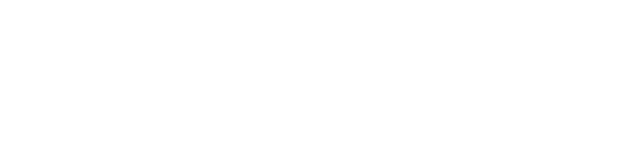
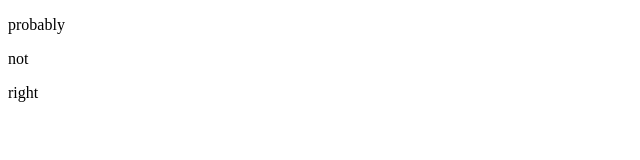
Before and after one commit to TS22082/conflict_demo, a plain HTML site: page index.html in a window 1280 px wide. Shown: the whole page, without its empty margins (0-640 px from the left). Drawn offline with Linux system fonts and the light colour scheme.

Commit message:
adding something that will create a conflict

```diff
--- a/index.html
+++ b/index.html
@@ -8,7 +8,11 @@
 </head>
 
 <body>
-
+  <nav id="myNav">
+    <p>probably</p>
+    <p>not</p>
+    <p>right</p>
+  </nav>
 </body>
 
 </html>
```
